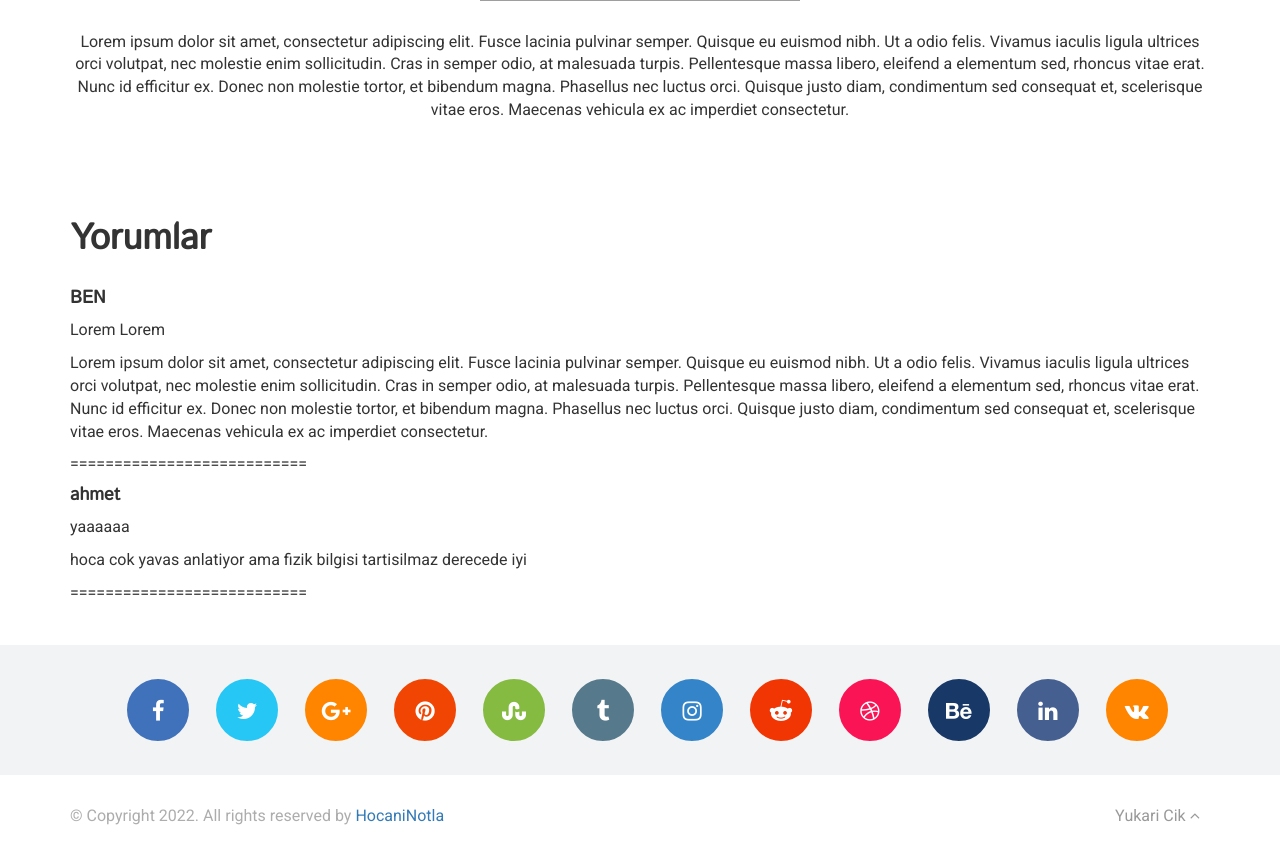
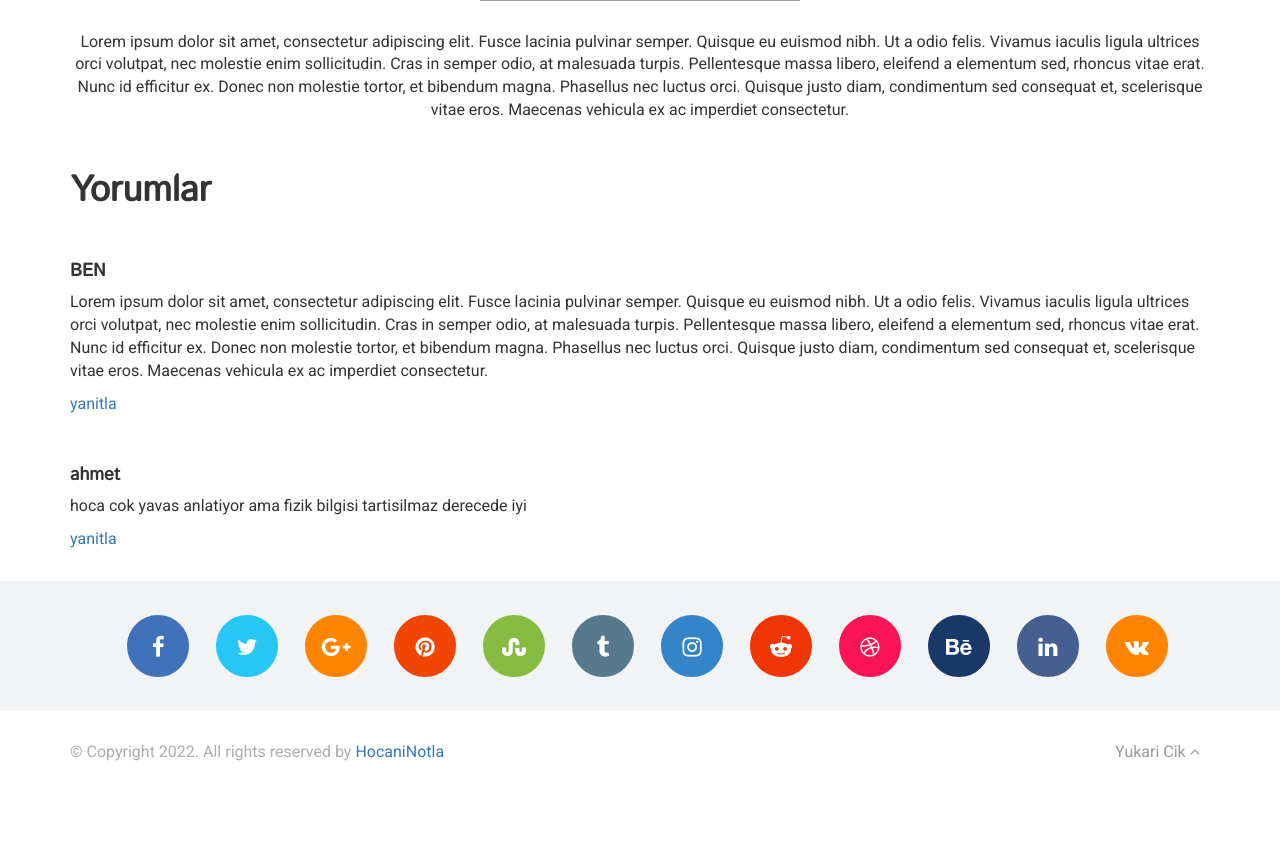
Before and after one commit to hmtcelik/hocaninotla, a Django app: page /university/faculty/depart/doctor/1/ in a window 1280 px wide. Shown: the part 639-1484 px from the top of the page. After the commit the page ends 1400 px from the top, so only its background shows below. Run offline with Django 3.2, Linux system fonts and the light colour scheme; data comes from the database, SQL or seed files in the repository; some libraries are stand-ins or nearby versions; grey boxes are pictures that could not be loaded.

Commit message:
design comment page

```diff
--- a/comment/models.py
+++ b/comment/models.py
@@ -34,7 +34,6 @@ class Doctor(models.Model):
 class Comment(models.Model):
     doctor = models.ForeignKey(Doctor, on_delete=models.CASCADE)
     comment_author = models.CharField(max_length=50)
-    comment_title = models.CharField(max_length=100)
     comment_body = models.TextField(max_length=1000)
 
     def __str__(self):
--- a/templates/comment.html
+++ b/templates/comment.html
@@ -9,12 +9,12 @@
                 <img src="/media/{{ doctor.doctor_pp }}" alt="doc" width="320px" height="380px" class = "doc-pp">
                 <p>{{doctor.doctor_bio}}</p>
         </div>
-        <br>
-        <h1 style="margin-bottom: 30px;">Yorumlar</h1>
-        {% for comment in doctor.comment_set.all  %}
-        <h4>{{comment.comment_author}}</h4>
-        <p>{{ comment.comment_title }}</p>
-        <p>{{ comment.comment_body }}</p>
-        <p>===========================</p>
-        {% endfor %}
+        <div style="margin-top: 50px;">
+                <h1 style="margin-bottom: 30px;">Yorumlar</h1>
+                {% for comment in doctor.comment_set.all  %}
+                        <h4 style="margin-top: 50px;">{{comment.comment_author}}</h4>
+                        <p>{{ comment.comment_body }}</p>
+                        <a href="#">yanitla</a>
+                {% endfor %}
+        </div>
 {% endblock %}
```
Also changed, not shown: comment/migrations/0008_auto_20220202_1322.py (added), db.sqlite3.
